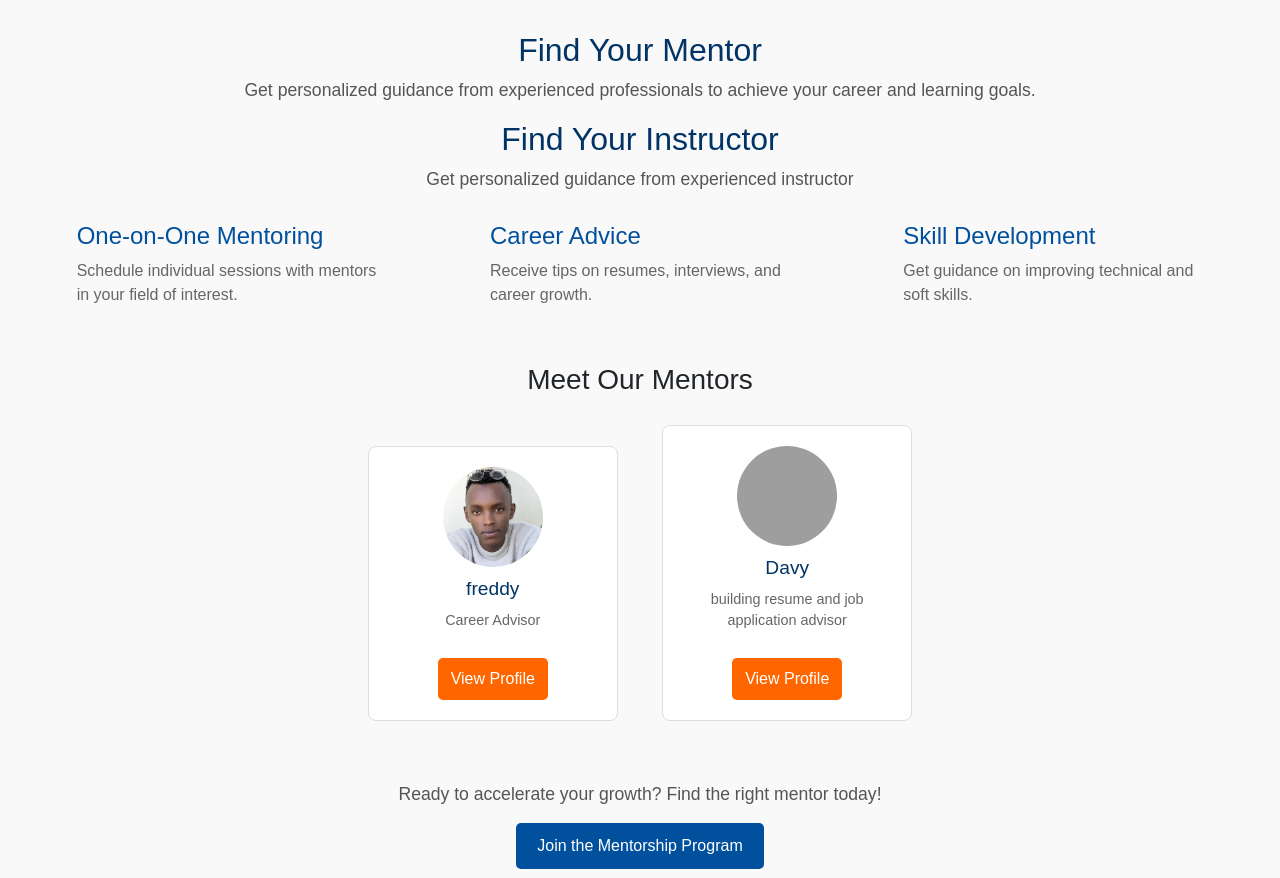
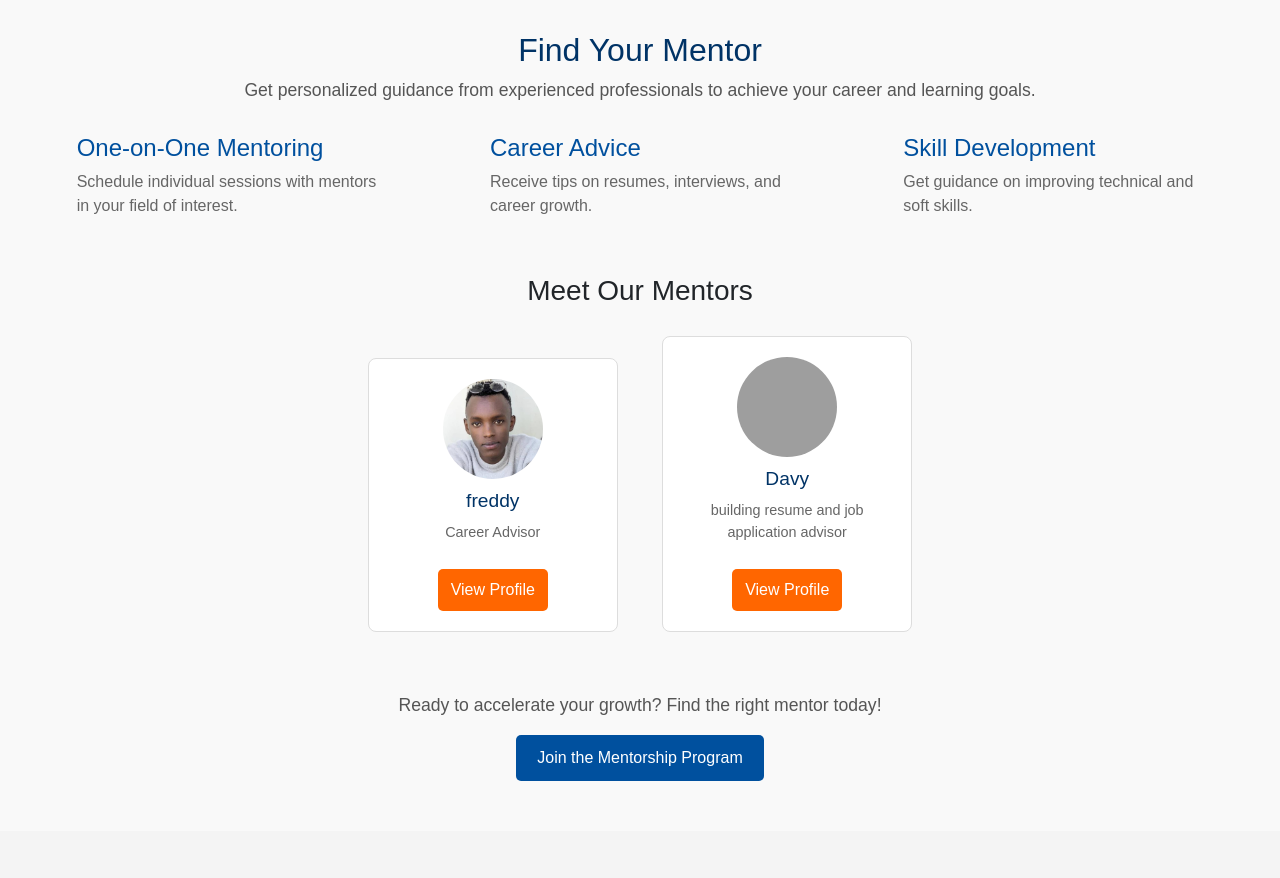
Before and after one commit to fniyonshuti/golink-platform, a plain HTML site: page index.html in a window 1280 px wide. Shown: the part 2040-2918 px from the top of the page. Drawn offline with nearby package versions, Linux system fonts and the light colour scheme; grey boxes are pictures that could not be loaded.

Commit message:
Update index.html

```diff
--- a/index.html
+++ b/index.html
@@ -123,10 +123,6 @@
         <p>
           Get personalized guidance from experienced professionals to achieve
           your career and learning goals.
-        </p>
-        <h2>Find Your Instructor</h2>
-        <p>
-          Get personalized guidance from experienced instructor
         </p>
 
         <!-- Features Section -->
```
